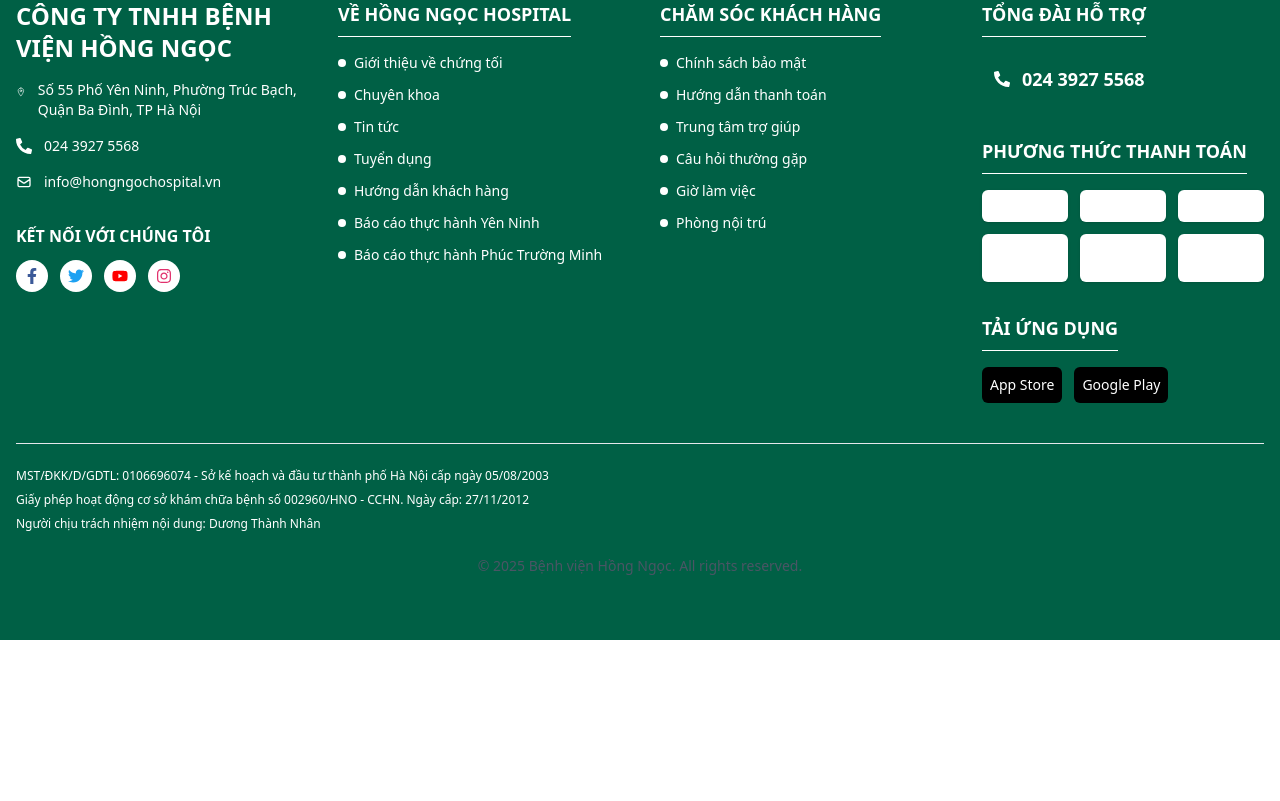
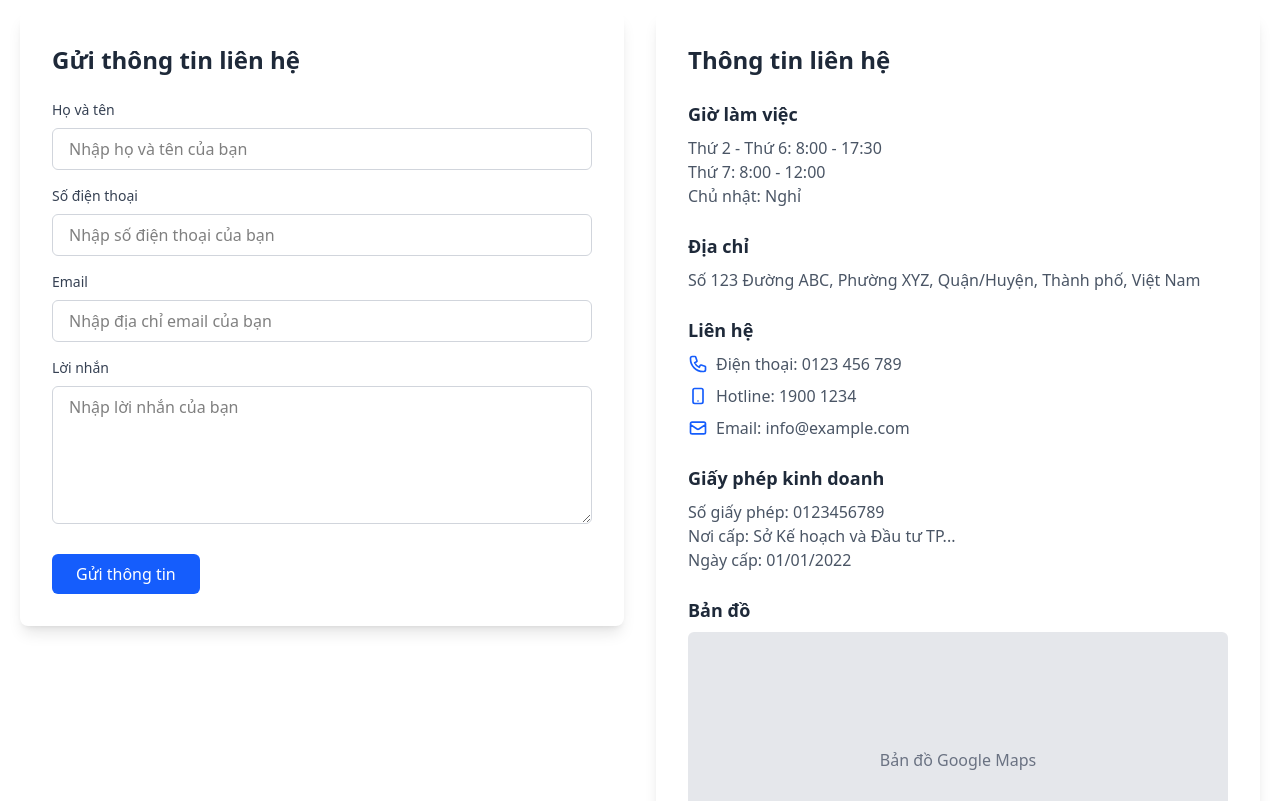
Before and after one commit to vantu522/vanphu-hospital-frontend, a React (Vite) app: page /lien-he in a window 1280 px wide. Shown: the part 419-1220 px from the top of the page. Before the commit the page ends 1059 px from the top, so only its background shows below. Built offline with nearby package versions, Linux system fonts and the light colour scheme.

Commit message:
feat: add contact-page

```diff
--- a/index.html
+++ b/index.html
@@ -2,10 +2,11 @@
 <html lang="en">
   <head>
     <meta charset="UTF-8" />
-    <link rel="icon" type="image/svg+xml" href="/vite.svg" />
+    <link rel="icon" type="image/svg+xml" href="/src/assets/images/dvt_2.png"  />
     <meta name="viewport" content="width=device-width, initial-scale=1.0" />
     <title>Văn Phú</title>
     <link href="https://cdnjs.cloudflare.com/ajax/libs/font-awesome/6.0.0-beta3/css/all.min.css" rel="stylesheet">
+
 
   </head>
   <body>
--- a/package.json
+++ b/package.json
@@ -15,6 +15,7 @@
     "clsx": "^2.1.1",
     "react": "^19.0.0",
     "react-dom": "^19.0.0",
+    "react-helmet": "^6.1.0",
     "react-icons": "^5.5.0",
     "react-router-dom": "^7.5.0",
     "tailwindcss": "^4.1.3"
--- a/src/pages/client/Contacts/Contact.jsx
+++ b/src/pages/client/Contacts/Contact.jsx
@@ -1,19 +1,146 @@
 import React from 'react'
 import PageBanner from '../../../components/client/PageBanner'
 import dichvu from '../../../assets/images/dichvu.png'
-import { href } from 'react-router-dom'
+import { Link } from 'react-router-dom' // Đã sửa từ href thành Link
+
 const Contact = () => {
+    const handleSubmit = (e) => {
+        e.preventDefault()
+        // Xử lý gửi form ở đây
+        console.log('Form submitted')
+    }
+
     return (
         <div>
             <PageBanner
-            backgroundImage={dichvu}
-            title="Liên hệ"
-            breadcrumbs={[
-                {label:'Trang chủ', href:'/'},
-                {label:'Liên hệ', active:true}
-            ]}
+                backgroundImage={dichvu}
+                title="Liên hệ"
+                breadcrumbs={[
+                    {label: 'Trang chủ', href: '/'},
+                    {label: 'Liên hệ', active: true}
+                ]}
             />
 
+            <div className="container mx-auto py-16 px-4">
+                <div className="flex flex-col md:flex-row gap-8">
+                    {/* Cột trái - Form liên hệ */}
+                    <div className="w-full md:w-1/2">
+                        <div className="bg-white rounded-lg shadow-lg p-8">
+                            <h2 className="text-2xl font-bold text-gray-800 mb-6">Gửi thông tin liên hệ</h2>
+                            <form onSubmit={handleSubmit}>
+                                <div className="mb-4">
+                                    <label htmlFor="name" className="block text-gray-700 text-sm font-medium mb-2">Họ và tên</label>
+                                    <input
+                                        type="text"
+                                        id="name"
+                                        className="w-full px-4 py-2 border border-gray-300 rounded-md focus:outline-none focus:ring-2 focus:ring-blue-500"
+                                        placeholder="Nhập họ và tên của bạn"
+                                        required
+                                    />
+                                </div>
+
+                                <div className="mb-4">
+                                    <label htmlFor="phone" className="block text-gray-700 text-sm font-medium mb-2">Số điện thoại</label>
+                                    <input
+                                        type="tel"
+                                        id="phone"
+                                        className="w-full px-4 py-2 border border-gray-300 rounded-md focus:outline-none focus:ring-2 focus:ring-blue-500"
+                                        placeholder="Nhập số điện thoại của bạn"
+                                        required
+                                    />
+                                </div>
+
+                                <div className="mb-4">
+                                    <label htmlFor="email" className="block text-gray-700 text-sm font-medium mb-2">Email</label>
+                                    <input
+                                        type="email"
+                                        id="email"
+                                        className="w-full px-4 py-2 border border-gray-300 rounded-md focus:outline-none focus:ring-2 focus:ring-blue-500"
+                                        placeholder="Nhập địa chỉ email của bạn"
+                                    />
+                                </div>
+
+                                <div className="mb-6">
+                                    <label htmlFor="message" className="block text-gray-700 text-sm font-medium mb-2">Lời nhắn</label>
+                                    <textarea
+                                        id="message"
+                                        rows="5"
+                                        className="w-full px-4 py-2 border border-gray-300 rounded-md focus:outline-none focus:ring-2 focus:ring-blue-500"
+                                        placeholder="Nhập lời nhắn của bạn"
+                                        required
+                                    ></textarea>
+                                </div>
+
+                                <button
+                                    type="submit"
+                                    className="bg-blue-600 hover:bg-blue-700 text-white font-medium py-2 px-6 rounded-md transition duration-300"
+                                >
+                                    Gửi thông tin
+                                </button>
+                            </form>
+                        </div>
+                    </div>
+
+                    {/* Cột phải - Thông tin liên hệ */}
+                    <div className="w-full md:w-1/2">
+                        <div className="bg-white rounded-lg shadow-lg p-8">
+                            <h2 className="text-2xl font-bold text-gray-800 mb-6">Thông tin liên hệ</h2>
+
+                            <div className="space-y-6">
+                                <div>
+                                    <h3 className="text-lg font-semibold text-gray-800 mb-2">Giờ làm việc</h3>
+                                    <p className="text-gray-600">Thứ 2 - Thứ 6: 8:00 - 17:30</p>
+                                    <p className="text-gray-600">Thứ 7: 8:00 - 12:00</p>
+                                    <p className="text-gray-600">Chủ nhật: Nghỉ</p>
+                                </div>
+
+                                <div>
+                                    <h3 className="text-lg font-semibold text-gray-800 mb-2">Địa chỉ</h3>
+                                    <p className="text-gray-600">Số 123 Đường ABC, Phường XYZ, Quận/Huyện, Thành phố, Việt Nam</p>
+                                </div>
+
+                                <div>
+                                    <h3 className="text-lg font-semibold text-gray-800 mb-2">Liên hệ</h3>
+                                    <div className="flex items-center mb-2">
+                                        <svg xmlns="http://www.w3.org/2000/svg" className="h-5 w-5 text-blue-600 mr-2" fill="none" viewBox="0 0 24 24" stroke="currentColor">
+                                            <path strokeLinecap="round" strokeLinejoin="round" strokeWidth={2} d="M3 5a2 2 0 012-2h3.28a1 1 0 01.948.684l1.498 4.493a1 1 0 01-.502 1.21l-2.257 1.13a11.042 11.042 0 005.516 5.516l1.13-2.257a1 1 0 011.21-.502l4.493 1.498a1 1 0 01.684.949V19a2 2 0 01-2 2h-1C9.716 21 3 14.284 3 6V5z" />
+                                        </svg>
+                                        <span className="text-gray-600">Điện thoại: 0123 456 789</span>
+                                    </div>
+                                    <div className="flex items-center mb-2">
+                                        <svg xmlns="http://www.w3.org/2000/svg" className="h-5 w-5 text-blue-600 mr-2" fill="none" viewBox="0 0 24 24" stroke="currentColor">
+                                            <path strokeLinecap="round" strokeLinejoin="round" strokeWidth={2} d="M12 18h.01M8 21h8a2 2 0 002-2V5a2 2 0 00-2-2H8a2 2 0 00-2 2v14a2 2 0 002 2z" />
+                                        </svg>
+                                        <span className="text-gray-600">Hotline: 1900 1234</span>
+                                    </div>
+                                    <div className="flex items-center">
+                                        <svg xmlns="http://www.w3.org/2000/svg" className="h-5 w-5 text-blue-600 mr-2" fill="none" viewBox="0 0 24 24" stroke="currentColor">
+                                            <path strokeLinecap="round" strokeLinejoin="round" strokeWidth={2} d="M3 8l7.89 5.26a2 2 0 002.22 0L21 8M5 19h14a2 2 0 002-2V7a2 2 0 00-2-2H5a2 2 0 00-2 2v10a2 2 0 002 2z" />
+                                        </svg>
+                                        <span className="text-gray-600">Email: info@example.com</span>
+                                    </div>
+                                </div>
+
+                                <div>
+                                    <h3 className="text-lg font-semibold text-gray-800 mb-2">Giấy phép kinh doanh</h3>
+                                    <p className="text-gray-600">Số giấy phép: 0123456789</p>
+                                    <p className="text-gray-600">Nơi cấp: Sở Kế hoạch và Đầu tư TP...</p>
+                                    <p className="text-gray-600">Ngày cấp: 01/01/2022</p>
+                                </div>
+                            </div>
+
+                            {/* Bản đồ */}
+                            <div className="mt-6">
+                                <h3 className="text-lg font-semibold text-gray-800 mb-2">Bản đồ</h3>
+                                <div className="bg-gray-200 h-64 rounded-md flex items-center justify-center">
+                                    {/* Ở đây bạn có thể nhúng Google Maps hoặc bản đồ khác */}
+                                    <p className="text-gray-500">Bản đồ Google Maps</p>
+                                </div>
+                            </div>
+                        </div>
+                    </div>
+                </div>
+            </div>
         </div>
     )
 }
--- /dev/null
+++ b/src/pages/client/HealthAdvisory/HealthAdvisory.jsx
@@ -0,0 +1,11 @@
+import React from "react";
+
+const HealthAdvisory = () =>{
+    return (
+        <div>
+
+        </div>
+    )
+}
+
+export default HealthAdvisory;
--- a/src/pages/client/Home.jsx
+++ b/src/pages/client/Home.jsx
@@ -9,9 +9,13 @@
 import HospitalBanner from "../../components/client/sections/Home/HospitalBanner";
 import NewsEvents from "../../components/client/sections/Home/NewsEvents";
 import Slider from "../../components/client/sections/Home/Slider";
+import { Helmet } from "react-helmet";
 const Home = () => {
   return (
     <>
+      <Helmet>
+        <title>Trang chủ</title>
+      </Helmet>
       <Slider/>
       <WhyChooseUs />
       <AboutSection />
--- a/src/pages/client/Specialty/SpecialtyList.jsx
+++ b/src/pages/client/Specialty/SpecialtyList.jsx
@@ -3,6 +3,7 @@
 import dichvu from '../../../assets/images/dichvu.png'
 import ds from '../../../assets/images//dsc.jpg'
 import Button from '../../../components/client/ui/button';
+import { Helmet } from 'react-helmet';
 
 const specialties = [
   { name: "Khoa Sản - Phụ khoa", icon: "fa-solid fa-gavel" },
@@ -29,6 +30,10 @@
 const SpecialtyList = () => {
   return (
     <div className="">
+      <Helmet>
+
+        <title>Chuyên khoa</title>
+      </Helmet>
       <PageBanner
         title="Chuyên khoa"
         backgroundImage={dichvu}
```
Also changed, not shown: src/components/client/layout/Header.jsx (+14 -14 lines), src/routes/publicRoutes.jsx (+5 -3 lines), 1 other file (tests, documents, lock files or other folders).
